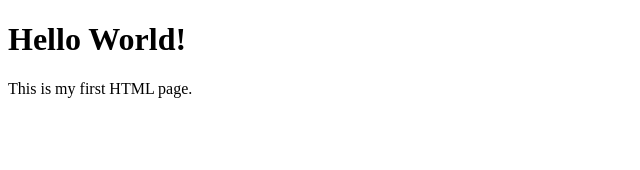
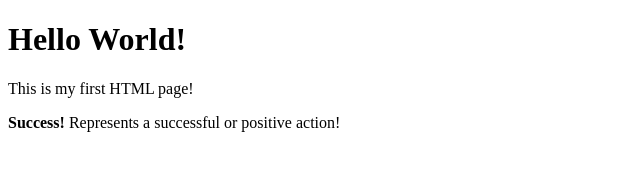
Before and after one commit to yadiiiiii1/my_first_git, a plain HTML site: page index.html in a window 1280 px wide. Shown: the whole page, without its empty margins (0-640 px from the left). Drawn offline with Linux system fonts and the light colour scheme.

Commit message:
First commit

```diff
--- a/index.html
+++ b/index.html
@@ -5,6 +5,7 @@
 </head>
 <body>
     <h1>Hello World!</h1>
-    <p>This is my first HTML page.</p>
+    <p>This is my first HTML page!</p>
+    <strong>Success!</strong> Represents a successful or positive action! </br>
 </body>
 </html>
```
